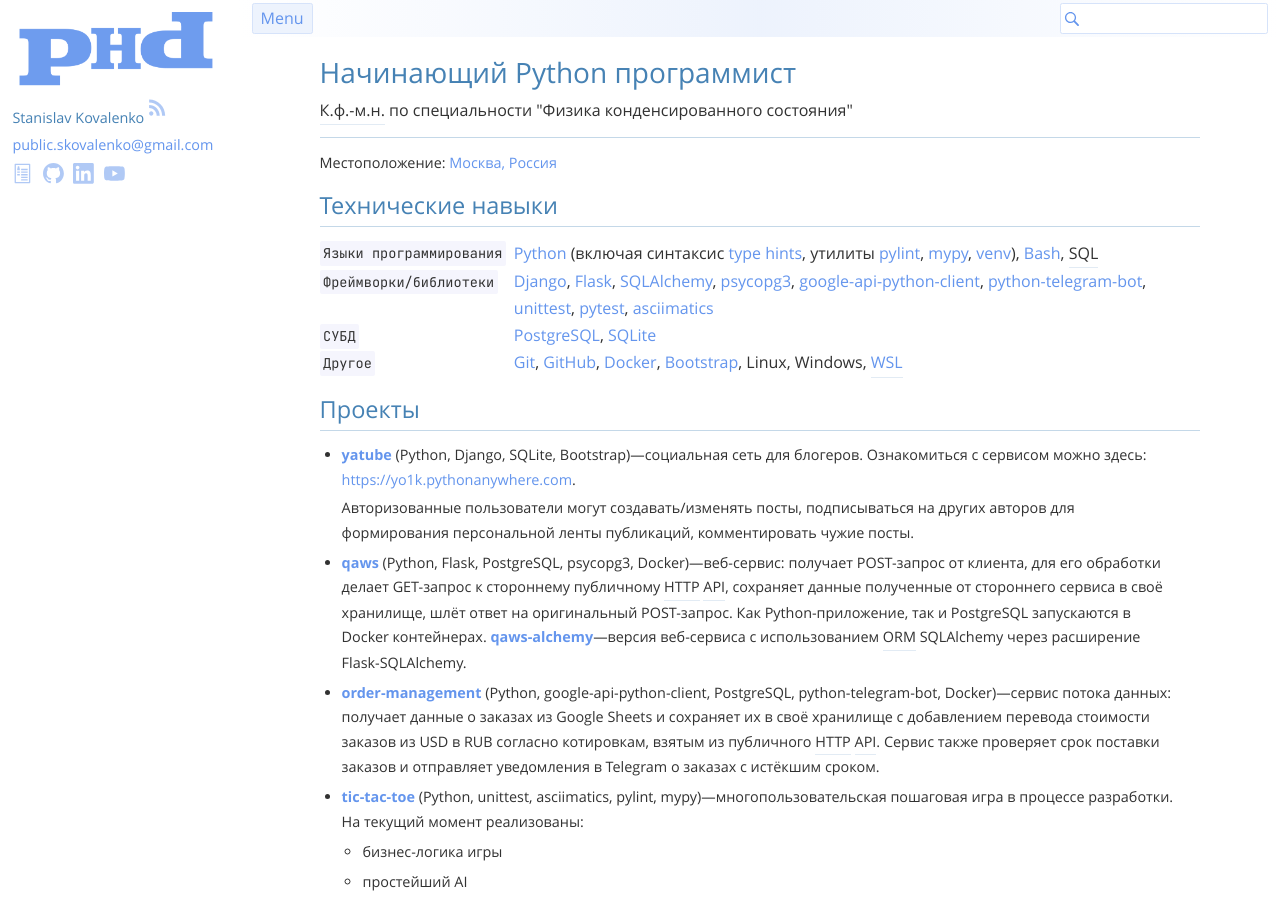
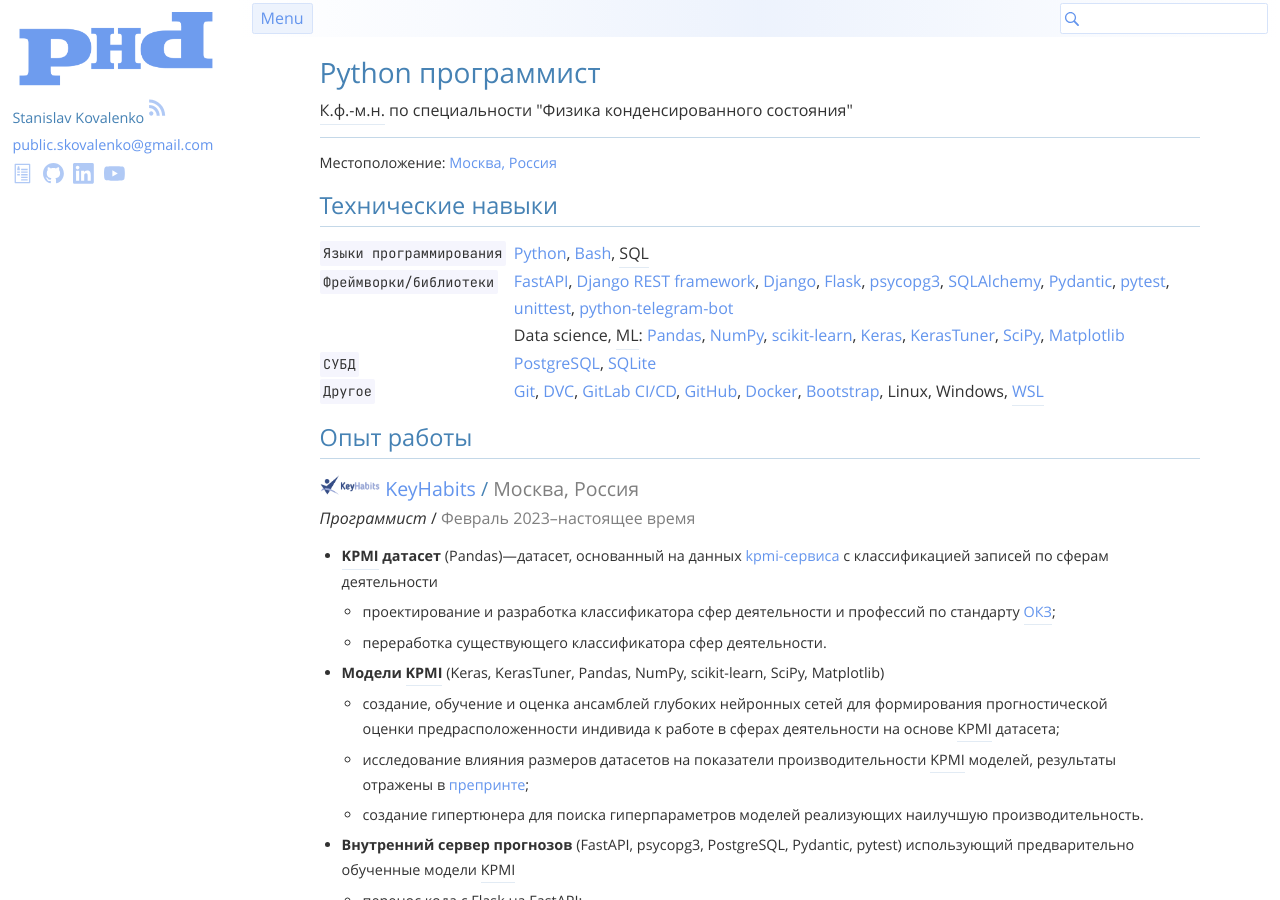
Before and after one commit to Yo1k/yo1k.github.io, a Jekyll site: the page built from resume.md, in a window 1280 px wide and 900 px high. Built offline with Jekyll 4.4.1, drawn with Linux system fonts in a browser that asks for light colours; some of the changed text lies outside the part shown.

Commit message:
Update the resume

```diff
--- a/resume.md
+++ b/resume.md
@@ -14,11 +14,19 @@ custom_description: Junior Python software engineer, PhD in Condensed Matter Phy
 *[отдел ТИАМ]:
 {:data-title="Отдел технологий и измерений атомного масштаба"}
 *[НИУ ВШЭ]:
-{:data-title='Национальный исследовательский университет &quot;Высшая школа экономики&quot;'}
+{:data-title="Национальный исследовательский университет &quot;Высшая школа экономики&quot;"}
+*[DVC]:
+{:data-title="Data Version Control"}
+*[ОКЗ]:
+{:data-title="Общероссийский классификатор занятий"}
+*[KPMI]:
+{:data-title="Keys to Personal Mastery Inventory"}
+*[ML]:
+{:data-title="Machine learning"}
 
 # Станислав Коваленко
 {:.resume-h .resume-invisible-media-not-print}
-## Начинающий Python программист
+## Python программист
 {:.resume-h}
 К.ф.-м.н. по специальности "Физика конденсированного состояния"
 <div class="resume-external-links resume-invisible-media-not-print">
@@ -52,13 +60,7 @@ custom_description: Junior Python software engineer, PhD in Condensed Matter Phy
     <tr class="resume-table-no-background">
       <td><code>Языки&nbsp;программирования</code></td>
       <td>
-        <a href="https://www.python.org/">Python</a>
-        (включая синтаксис
-        <a href="https://docs.python.org/3/library/typing.html">type hints</a>,
-        утилиты
-        <a href="https://pylint.pycqa.org/en/latest/">pylint</a>,
-        <a href="http://mypy-lang.org/">mypy</a>,
-        <a href="https://docs.python.org/3/library/venv.html">venv</a>),
+        <a href="https://www.python.org/">Python</a>,
         <a href="https://www.gnu.org/software/bash/">Bash</a>,
         <span markdown="1">SQL</span>
       </td>
@@ -66,15 +68,25 @@ custom_description: Junior Python software engineer, PhD in Condensed Matter Phy
     <tr class="resume-table-no-background">
       <td><code>Фреймворки/библиотеки</code></td>
       <td>
+        <a href="https://fastapi.tiangolo.com/">FastAPI</a>,
+        <a href="https://www.django-rest-framework.org/">Django REST framework</a>,
         <a href="https://www.djangoproject.com/">Django</a>,
         <a href="https://flask.palletsprojects.com/">Flask</a>,
+        <a href="https://www.psycopg.org/psycopg3/">psycopg3</a>,
         <a href="https://www.sqlalchemy.org/">SQLAlchemy</a>,
-        <a href="https://www.psycopg.org/psycopg3/">psycopg3</a>,
-        <a href="https://googleapis.github.io/google-api-python-client/docs/">google-api-python-client</a>,
-        <a href="https://python-telegram-bot.org">python-telegram-bot</a>,
-        <a href="https://docs.python.org/3.9/library/unittest.html?highlight=unittest#module-unittest">unittest</a>,
+        <a href="https://docs.pydantic.dev/latest/">Pydantic</a>,
         <a href="https://docs.pytest.org">pytest</a>,
-        <a href="https://asciimatics.readthedocs.io/en/stable/">asciimatics</a>
+        <a href="https://docs.python.org/3.10/library/unittest.html?highlight=unittest#module-unittest">unittest</a>,
+        <a href="https://python-telegram-bot.org">python-telegram-bot</a>
+        <br>
+        Data science, <span markdown="1">ML</span>:
+        <a href="https://pandas.pydata.org/">Pandas</a>,
+        <a href="https://numpy.org/">NumPy</a>,
+        <a href="https://scikit-learn.org/stable/">scikit-learn</a>,
+        <a href="https://keras.io/">Keras</a>,
+        <a href="https://keras.io/keras_tuner/">KerasTuner</a>,
+        <a href="https://scipy.org/">SciPy</a>,
+        <a href="https://matplotlib.org/">Matplotlib</a>
       </td>
     </tr>
     <tr class="resume-table-no-background">
@@ -88,6 +100,8 @@ custom_description: Junior Python software engineer, PhD in Condensed Matter Phy
       <td><code>Другое</code></td>
       <td>
         <a href="https://git-scm.com/">Git</a>,
+        <a href="https://dvc.org/">DVC</a>,
+        <a href="https://docs.gitlab.com/ee/ci/">GitLab CI/CD</a>,
         <a href="https://github.com/Yo1k">GitHub</a>,
         <a href="https://www.docker.com/">Docker</a>,
         <a href="https://getbootstrap.com/">Bootstrap</a>,
@@ -98,68 +112,36 @@ custom_description: Junior Python software engineer, PhD in Condensed Matter Phy
   </tbody>
 </table>
 
-#### Проекты
-{:.resume-h}
----
-
-<div class="resume-experience" markdown="1">
-
-* **[yatube](https://github.com/Yo1k/yatube)**
-  (Python, Django, SQLite, Bootstrap)&mdash;социальная сеть для блогеров.
-  Ознакомиться с сервисом можно здесь: [https://yo1k.pythonanywhere.com](https://yo1k.pythonanywhere.com).
-
-  Авторизованные пользователи могут создавать/изменять посты,
-  подписываться на других авторов для формирования персональной ленты публикаций, комментировать чужие посты.
-* **[qaws](https://github.com/Yo1k/qaws-app)**
-  (Python, Flask, PostgreSQL, psycopg3, Docker)&mdash;веб-сервис: получает POST-запрос от клиента,
-  для его обработки делает GET-запрос к стороннему публичному HTTP API, сохраняет данные полученные
-  от стороннего сервиса в своё хранилище, шлёт ответ на оригинальный POST-запрос. Как Python-приложение, так
-  и PostgreSQL запускаются в Docker контейнерах.
-  **[qaws-alchemy](https://github.com/Yo1k/questions-service)**&mdash;версия веб-сервиса с использованием ORM
-  SQLAlchemy через расширение Flask-SQLAlchemy.
-* **[order-management](https://github.com/Yo1k/order-management)**
-  (Python, google-api-python-client, PostgreSQL, python-telegram-bot, Docker)&mdash;сервис потока данных:
-  получает данные о заказах из Google Sheets и сохраняет их в своё хранилище с добавлением
-  перевода стоимости заказов из USD в RUB согласно котировкам, взятым из публичного HTTP API. Сервис
-  также проверяет срок поставки заказов и отправляет уведомления в Telegram о заказах с истёкшим сроком.
-* **[tic-tac-toe](https://github.com/Yo1k/tic-tac-toe)**
-  (Python, unittest, asciimatics, pylint, mypy)&mdash;многопользовательская пошаговая игра в процессе разработки.
-  На текущий момент реализованы:
-  * бизнес-логика игры
-  * простейший AI
-  * тесты бизнес-логики и AI
-  * текстовый UI (использован фреймворк asciimatics)
-  * [Bash скрипты](https://github.com/Yo1k/tic-tac-toe/blob/master/contributing.md#build-related-commands)
-  автоматизирующие управление виртуальным окружением Python, проверку type hints, запуск тестов, сборку
-  дистрибутивов для разных целевых платформ (в случае использования нативных зависимостей, платформа
-  учитывается при поиске и скачивании подходящего артефакта)
-</div>
-
 #### Опыт работы
 {:.resume-h}
 ---
 
+<h6 class="resume-h">
+  <a href="https://keyhabits.pro/" title="KeyHabits">
+    <img src="{% link /assets/img/resume/keyhabits-logo.png %}" alt="Logo" style="width: auto; height: 1.1em;">
+    <span markdown="1">KeyHabits</span>
+  </a>
+  / <span class="resume-insignificant resume-normal-font-weight">Москва, Россия</span>
+</h6>
+_Программист_ / <span class="resume-insignificant">Февраль 2023&ndash;настоящее время</span>
 <div class="resume-experience" markdown="1">
-
-  Самостоятельное обучение Python с использованием [официальной документации](https://docs.python.org/)
-  (выработал навык быстрой ориентации в ней), текста различных [PEP]ов,
-  книги "[Python 3 Object-Oriented Programming](https://www.amazon.com/Python-Object-Oriented-Programming-maintainable-object-oriented/dp/1789615852)"
-  by [Dusty Phillips](https://dusty.phillips.codes),
-  открытых лекций на канале [Computer Science Center](https://www.youtube.com/playlist?list=PLlb7e2G7aSpQhNphPSpcO4daaRPeVstku),
-  ресурсов [Stack Overflow](https://stackoverflow.com/) и [Real Python](https://realpython.com/).
-
-  Изучение SQL с использованием [bipp SQL tutorial](https://bipp.io/sql-tutorial),
-  [официальной документации](https://www.postgresql.org/docs/current/sql-syntax.html) PostgreSQL,
-  упражнений на [pgexercises.com](https://www.pgexercises.com).
+  - __KPMI датасет__ (Pandas)&mdash;датасет, основанный на данных [kpmi-сервиса](https://kpmi.ru/) с классификацией записей по сферам деятельности
+    - проектирование и разработка классификатора сфер деятельности и профессий по стандарту [ОКЗ](https://profstandart.rosmintrud.ru/obshchiy-informatsionnyy-blok/spravochniki-i-klassifikatory-i-bazy-dannykh/okz/);
+    - переработка существующего классификатора сфер деятельности.
+  - __Модели KPMI__ (Keras, KerasTuner, Pandas, NumPy, scikit-learn, SciPy, Matplotlib)
+    - создание, обучение и оценка ансамблей глубоких нейронных сетей для формирования прогностической оценки предрасположенности индивида к работе в сферах деятельности на основе KPMI датасета;
+    - исследование влияния размеров датасетов на показатели производительности KPMI моделей, результаты
+    отражены в [препринте](http://dx.doi.org/10.13140/RG.2.2.27943.52644);
+    - создание гипертюнера для поиска гиперпараметров моделей реализующих наилучшую производительность.
+  - __Внутренний сервер прогнозов__ (FastAPI, psycopg3, PostgreSQL, Pydantic, pytest)
+    использующий предварительно обученные модели KPMI
+    - перенос кода с Flask на FastAPI;
+    - рефакторинг кода для автоматической генерации документации, соответствующей спецификации [OpenAPI](https://spec.openapis.org/oas/latest.html);
+    - добавление пула соединений к базе данных для повышения производительности.
+  - __DevOps__ (DVC, GitLab CI/CD, Docker)
+    - внедрил использование DVC для версионирования данных и моделей на выделенном внутреннем сервере-хранилеще;
+    - модифицировал пайплайн деплоя _внутреннего сервера прогнозов_: формирование артефакта с исходным кодом и моделями, функциональное тестирование артефакта и деплой в облачный сервис.
 </div>
-
-<h6 class="resume-h">
-  <a href="https://yandex.ru/support/praktikum/" title="Яндекс Практикум">
-    <img src="{% link /assets/img/resume/yandex-practicum-logo.png %}" alt="Logo" style="width: auto; height: 1.1em;">
-    <span markdown="1">Яндекс Практикум</span>
-  </a>
-</h6>
-_Студент, направление ["Python-разработчик"](https://practicum.yandex.ru/backend-developer/)_ / <span class="resume-insignificant">Июнь 2022&ndash;настоящее время</span>
 
 <h6 class="resume-h">
   <a href="https://www.hse.ru/" title="НИУ ВШЭ">
@@ -168,7 +150,7 @@ _Студент, направление ["Python-разработчик"](https:
   </a>
   / <span class="resume-insignificant resume-normal-font-weight">Москва, Россия</span>
 </h6>
-_Доцент, Факультет физики_ / <span class="resume-insignificant">Сентябрь 2020&ndash;настоящее время</span>
+_Доцент, Факультет физики_ / <span class="resume-insignificant">Сентябрь 2020&ndash;Август 2023</span>
 
 <h6 class="resume-h">
   <a href="https://www.gpi.ru" title="ИОФ РАН">
@@ -182,6 +164,14 @@ _Младший научный сотрудник, [отдел ТИАМ]_ / <spa
 #### Образование
 {:.resume-h}
 ---
+
+<h6 class="resume-h">
+  <a href="https://yandex.ru/support/praktikum/" title="Яндекс Практикум">
+    <img src="{% link /assets/img/resume/yandex-practicum-logo.png %}" alt="Logo" style="width: auto; height: 1.1em;">
+    <span markdown="1">Яндекс Практикум</span>
+  </a>
+</h6>
+_Окончил курс по направлению ["Python-разработчик"](https://practicum.yandex.ru/backend-developer/)_ / <span class="resume-insignificant">Июнь 2022&ndash;Март 2023</span>
 
 <h6 class="resume-h">
   <a href="https://www.gpi.ru" title="ИОФ РАН">
```
Also changed, not shown: assets/img/resume/keyhabits-logo.png (added).
